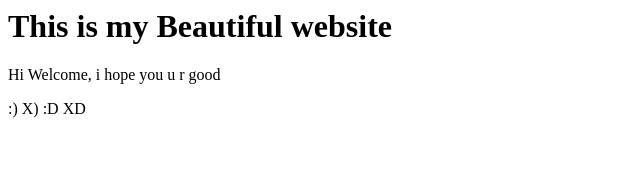
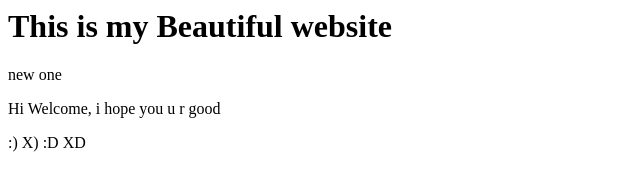
Before and after one commit to Navbharat77/awesome-navi, a plain HTML site: page index.html in a window 1280 px wide. Shown: the whole page, without its empty margins (0-640 px from the left). Drawn offline with Linux system fonts and the light colour scheme.

Commit message:
added feautures 1

```diff
--- a/index.html
+++ b/index.html
@@ -1,6 +1,7 @@
 <html>
 <title>This is my website </title>
 <h1> This is my Beautiful website </h1>
+<p> new one </p>
 <p> Hi Welcome, i hope you u r good </p>
 <p> :) X) :D XD </p>
 </html>
```
